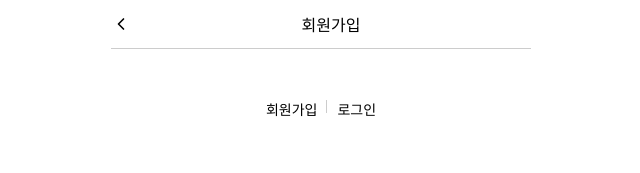
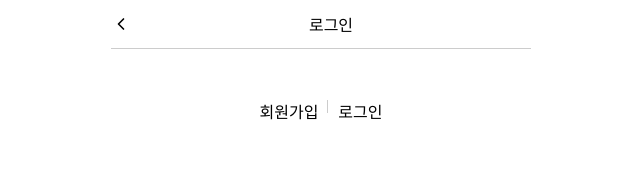
Before and after one commit to kimjiwon506/wanted-pre-onboarding-fe, a React (Create React App) app: page /login in a window 1280 px wide. Shown: the top 173 px of the page, without its empty margins (319-959 px from the left). Built offline with nearby package versions, Linux system fonts and the light colour scheme.

Commit message:
feat: app컴포넌트 패스정리

```diff
--- a/src/App.js
+++ b/src/App.js
@@ -24,8 +24,8 @@ function App() {
         <FormContext.Provider value={{ formData, setFormData }}>
           <Header />
           <Routes>
-            <Route path="/" element={<Join />}></Route>
-            <Route path="/login" component={Login} />
+              <Route exact path="/" element={<Join />}></Route>
+              <Route path="/login" element={<Login />}></Route>
             {/* <Route path="/about/:name" component={About}/> */}
           </Routes>
           <Footer />
--- a/src/components/Footer.js
+++ b/src/components/Footer.js
@@ -4,21 +4,20 @@ import styled from "styled-components";
 const Login = () => {
   return (
     <FooterStyle>
-      <li>회원가입</li>
-      <li>로그인</li>
+      <button onClick={() => {window.location.href = '/'}}>회원가입</button>
+      <button onClick={() => {window.location.href = '/login'}}>로그인</button>
     </FooterStyle>
   );
 };
 
-const FooterStyle = styled.ul`
+const FooterStyle = styled.div`
   display: flex;
   justify-content: center;
   margin: 0;
   margin-top: 50px;
   padding: 0;
-  li {
-    list-style: none;
-    font-size: 14px;
+  button {
+    all:unset;
     cursor: pointer;
     position: relative;
     &:nth-child(2) {
--- a/src/components/FormInput.js
+++ b/src/components/FormInput.js
@@ -10,8 +10,8 @@ const PW_REGEX = new RegExp('^[a-zA-Z0-9]{8,16}$')
 
 const ERROR_MSG = {
   required: "필수 정보입니다.",
-  invalidEmail: "5~20자의 영문 소문자, 숫자와 특수기호(_),(-)만 사용 가능합니다.",
-  invalidPw: "8~16자 영문 대 소문자, 숫자를 사용하세요.",
+  invalidEmail: "@ 포함해 주세요.",
+  invalidPw: "8자 이상 입력해주세요.",
   invalidPwCheck: "비밀번호가 일치하지 않습니다.",
 };
 
--- a/src/components/Header.js
+++ b/src/components/Header.js
@@ -1,4 +1,4 @@
-import React from "react";
+import React, { useEffect } from "react";
 import styled from "styled-components";
 import { FiChevronLeft } from "react-icons/fi";
 
@@ -6,7 +6,7 @@ const Header = () => {
   return (
     <HeaderStyle>
       <FiChevronLeft />
-      <span>회원가입</span>
+      <span>{window.location.pathname === '/' ? '회원가입' : '로그인'}</span>
     </HeaderStyle>
   );
 };
--- a/src/pages/Login.js
+++ b/src/pages/Login.js
@@ -1,11 +1,53 @@
-import React from 'react';
+import React from "react";
+import styled from "styled-components";
+import FormInput from "../components/FormInput";
 
 const Login = () => {
   return (
-    <div>
-      로그인페이지
-    </div>
+    <div></div>
+    // <FormStyle>
+    //   <FormInput
+    //     id="loginEmailCheck"
+    //     label="이메일 입력"
+    //     placeholder="이메일을 입력하세요"
+    //     errorData={errorData}
+    //     setErrorData={setErrorData}
+    //   />
+    //   <FormInput
+    //     id="loginPwCheck"
+    //     label="비밀번호"
+    //     placeholder="비밀번호를 입력하세요"
+    //     errorData={errorData}
+    //     setErrorData={setErrorData}
+    //   />
+    //   <ButtonStyle
+    //     type="submit"
+    //   >
+    //     가입하기
+    //   </ButtonStyle>
+    // </FormStyle>
   );
 };
 
+// const FormStyle = styled.form`
+//   margin-top: 30px;
+// `;
+// const ButtonStyle = styled.button`
+//   width: calc(100% - 20px);
+//   margin: 30px 10px 0 10px;
+//   padding: 10px 0;
+//   border-radius: 4px;
+//   border: 0;
+//   background: black;
+//   text-align: center;
+//   box-sizing: border-box;
+//   cursor: pointer;
+//   color: white;
+//   font-weight: bold;
+//   &:disabled {
+//     background-color: #cccccc;
+//     cursor: default;
+//   }
+// `;
+
 export default Login;
```
